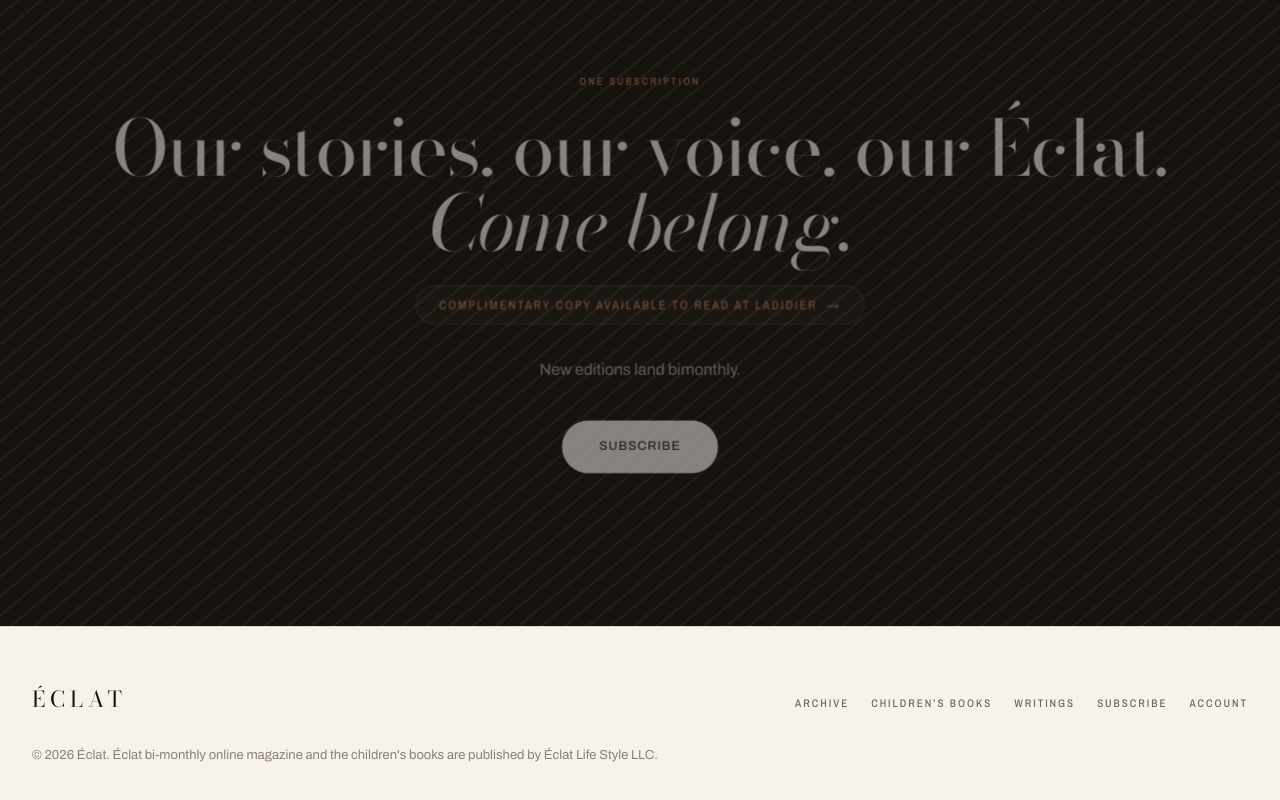
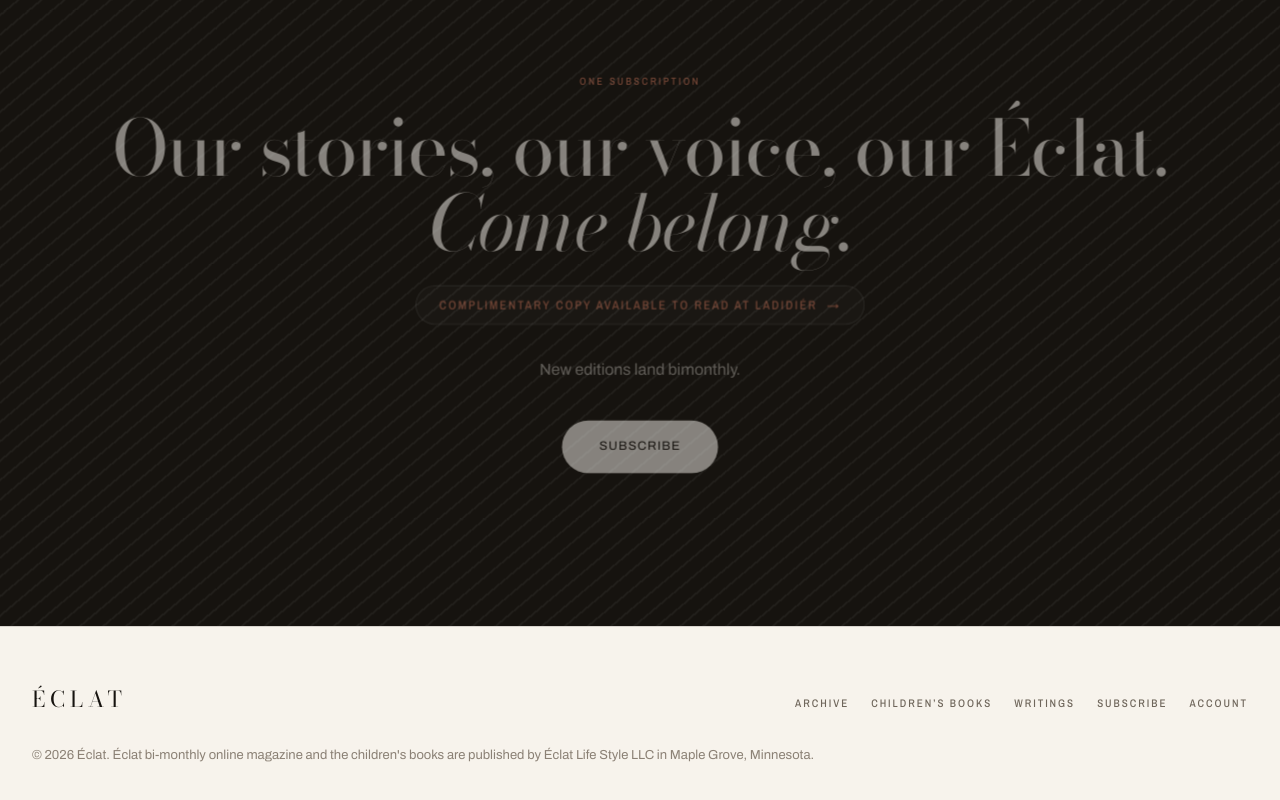
Before and after one commit to aliyanalikhan/eclat, a React (Vite) app: page / in a window 1280 px wide. Shown: the part 5346-6146 px from the top of the page. Built offline with nearby package versions, Linux system fonts and the light colour scheme; no server answers.

Commit message:
feat(quick-261002-6e5): add publishing location to footer copyright line

```diff
--- a/src/components/Footer.jsx
+++ b/src/components/Footer.jsx
@@ -29,7 +29,7 @@ export default function Footer() {
         </nav>
 
         <p className="footer__fine">
-          &copy; {year} {SITE.name}. Éclat bi-monthly online magazine and the children's books are published by Éclat Life Style LLC.
+          &copy; {year} {SITE.name}. Éclat bi-monthly online magazine and the children's books are published by Éclat Life Style LLC in Maple Grove, Minnesota.
         </p>
       </div>
     </footer>
```
